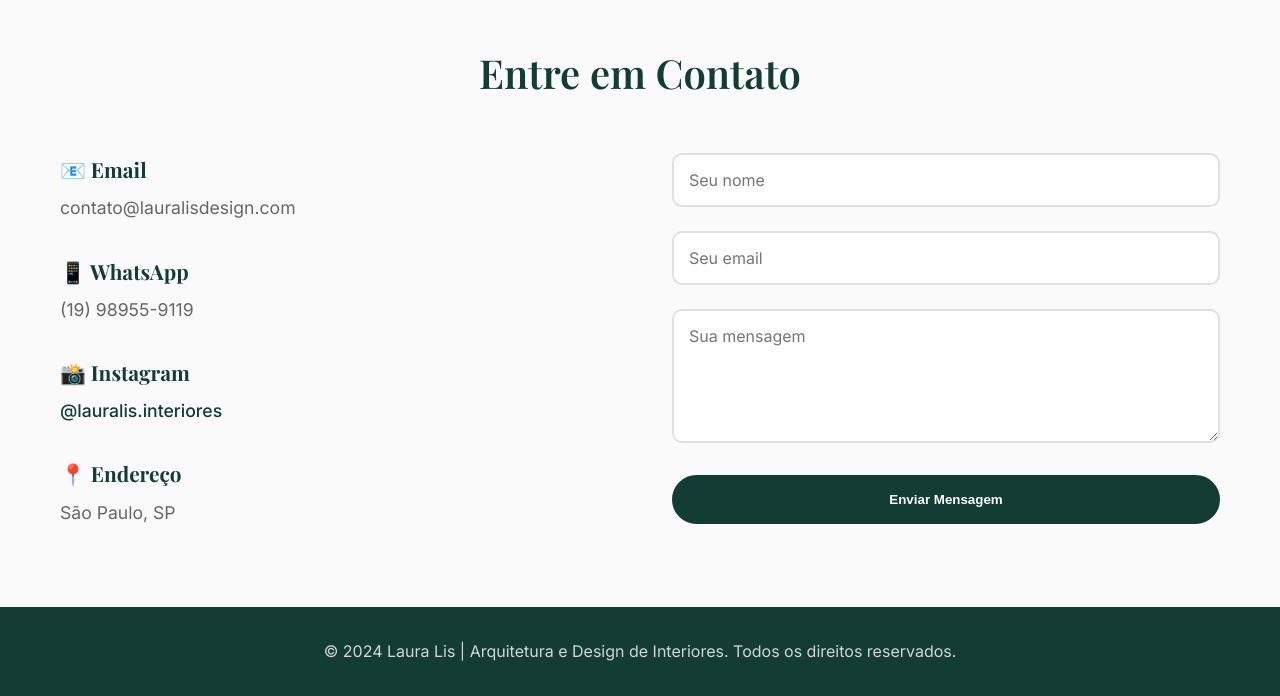
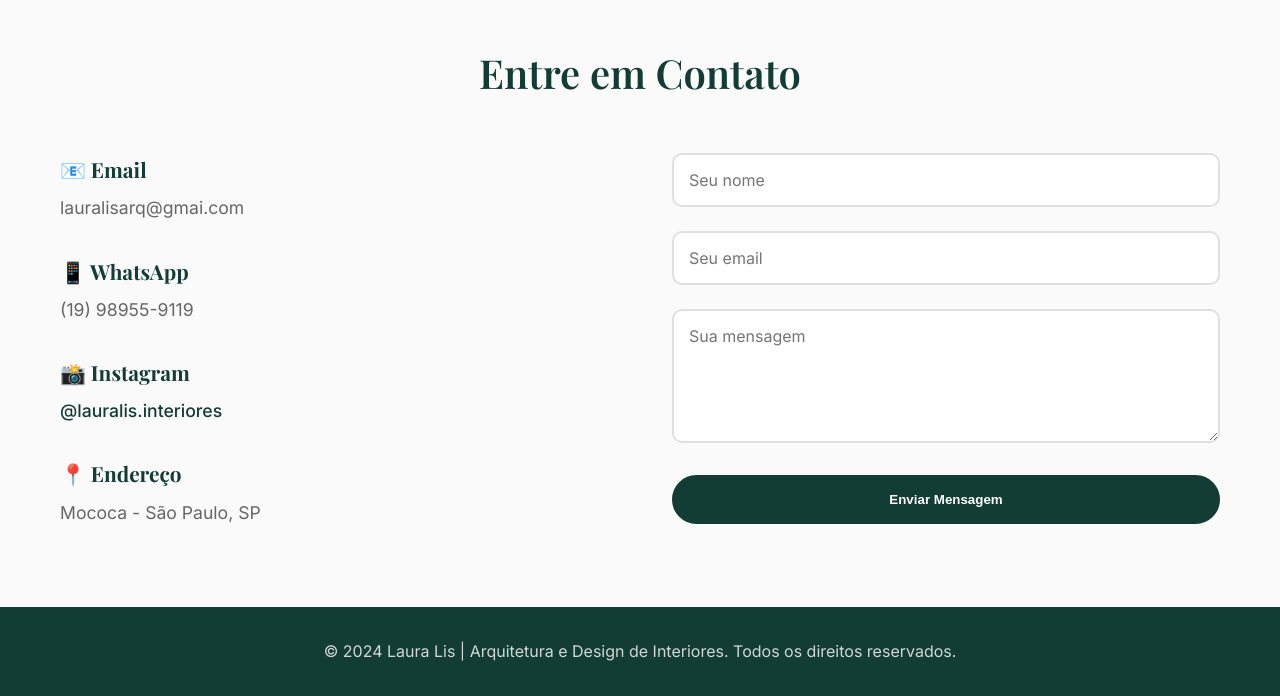
Before and after one commit to fiacacio/lauralisdesign, a plain HTML site: page index.html in a window 1280 px wide. Shown: the part 2768-3464 px from the top of the page. Drawn offline with nearby package versions, Linux system fonts and the light colour scheme.

Commit message:
Add files via upload

```diff
--- a/index.html
+++ b/index.html
@@ -162,7 +162,7 @@
                 <div class="contact-info">
                     <div class="contact-item">
                         <h3>📧 Email</h3>
-                        <p>contato@lauralisdesign.com</p>
+                        <p>lauralisarq@gmai.com</p>
                     </div>
                     <div class="contact-item">
                         <h3>📱 WhatsApp</h3>
@@ -174,7 +174,7 @@
                     </div>
                     <div class="contact-item">
                         <h3>📍 Endereço</h3>
-                        <p>São Paulo, SP</p>
+                        <p>Mococa - São Paulo, SP</p>
                     </div>
                 </div>
                 <form class="contact-form">
```
